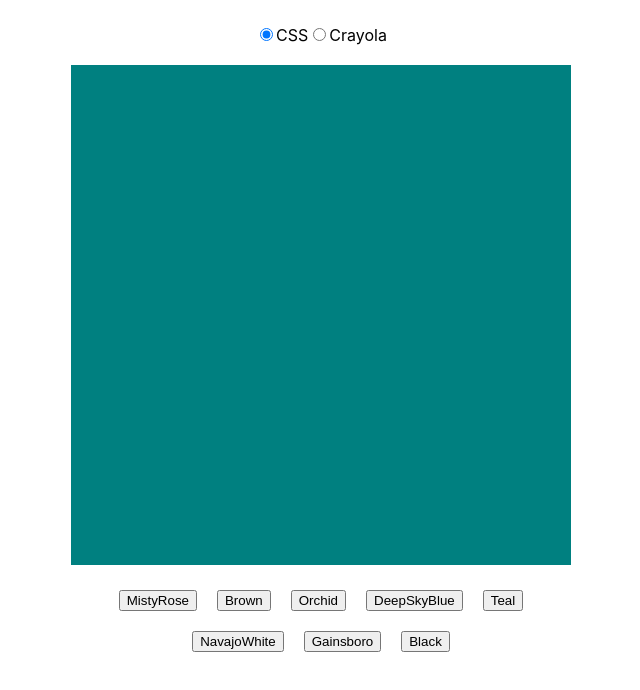
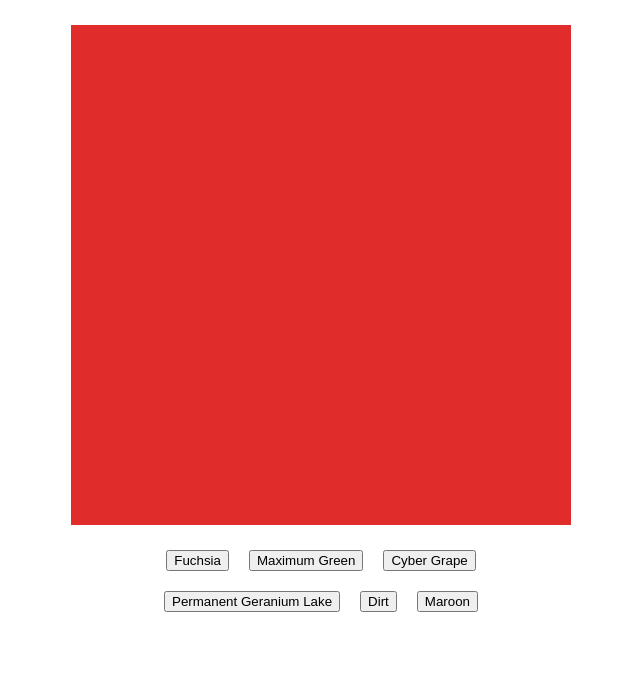
Before and after one commit to savybrandt/color-quiz, a React (Create React App) app: page / in a window 1280 px wide. Shown: the top 690 px of the page, without its empty margins (319-959 px from the left). Built offline with nearby package versions, Linux system fonts and the light colour scheme.

Commit message:
add const OPTION_COUNT

```diff
--- a/src/App.js
+++ b/src/App.js
@@ -1,26 +1,11 @@
 import {useState} from "react"
-import {cssColors, crayolaColors} from "./colors";
+import {crayolaColors as colors} from "./colors";
 import Quiz from './components/Quiz';
 import './App.css';
 
-const colorMap = {css: cssColors, crayola: crayolaColors}
-
 function App() {
-  const [colors, setColors] = useState(colorMap.css)
-
-  const handleClick = (colorGroup) => {
-    setColors(colorMap[colorGroup])
-  }
-
   return (
     <div className="App">
-      <form>
-        <input type="radio" name="colorGroup" id="css" value="css" defaultChecked onClick={() => handleClick('css')}/>
-        <label htmlFor="css">CSS</label>
-        <input type="radio" name="colorGroup" id="crayola" value="crayola" onClick={() => handleClick('crayola')}/>
-        <label htmlFor="crayola">Crayola</label>
-      </form>
-      <br/>
       <Quiz colors={colors} />
     </div>
   );
--- a/src/components/Quiz.js
+++ b/src/components/Quiz.js
@@ -3,8 +3,10 @@ import { pickQuizData } from '../helpers.js';
 import Swatch from './Swatch'
 import Options from './Options'
 
+const OPTION_COUNT = 6;
+
 function Quiz({colors}) {
-  const [quizData, setQuizData] = useState(pickQuizData(colors, 8));
+  const [quizData, setQuizData] = useState(pickQuizData(colors, OPTION_COUNT));
   const [showFailedState, setShowFailedState] = useState(false)
 
   useEffect(() => {
@@ -17,7 +19,7 @@ function Quiz({colors}) {
 
   const resetQuiz = () => {
     setShowFailedState(false);
-    setQuizData(pickQuizData(colors, 8))
+    setQuizData(pickQuizData(colors, OPTION_COUNT))
   }
 
   const handleSelect = selectedIndex => {
```
